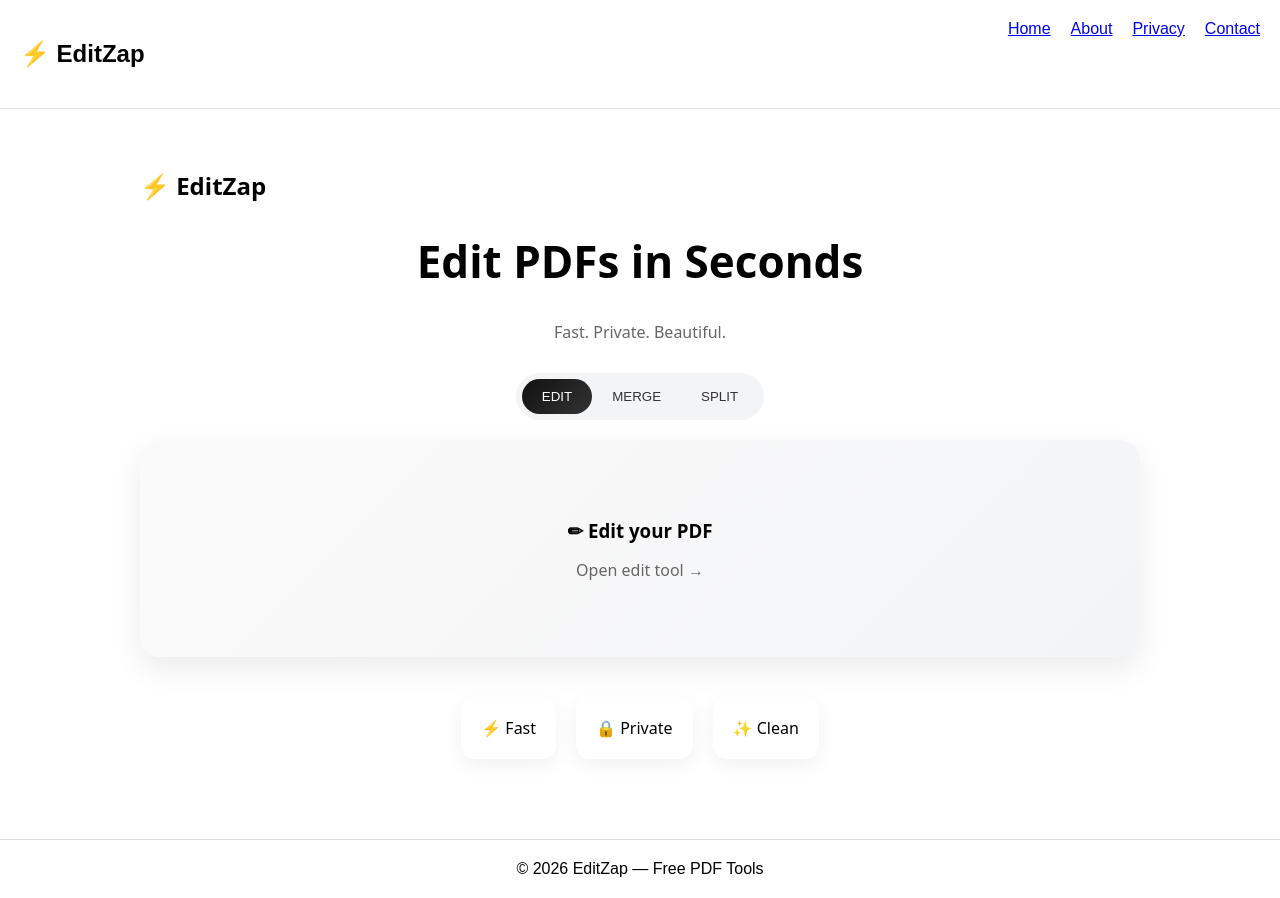
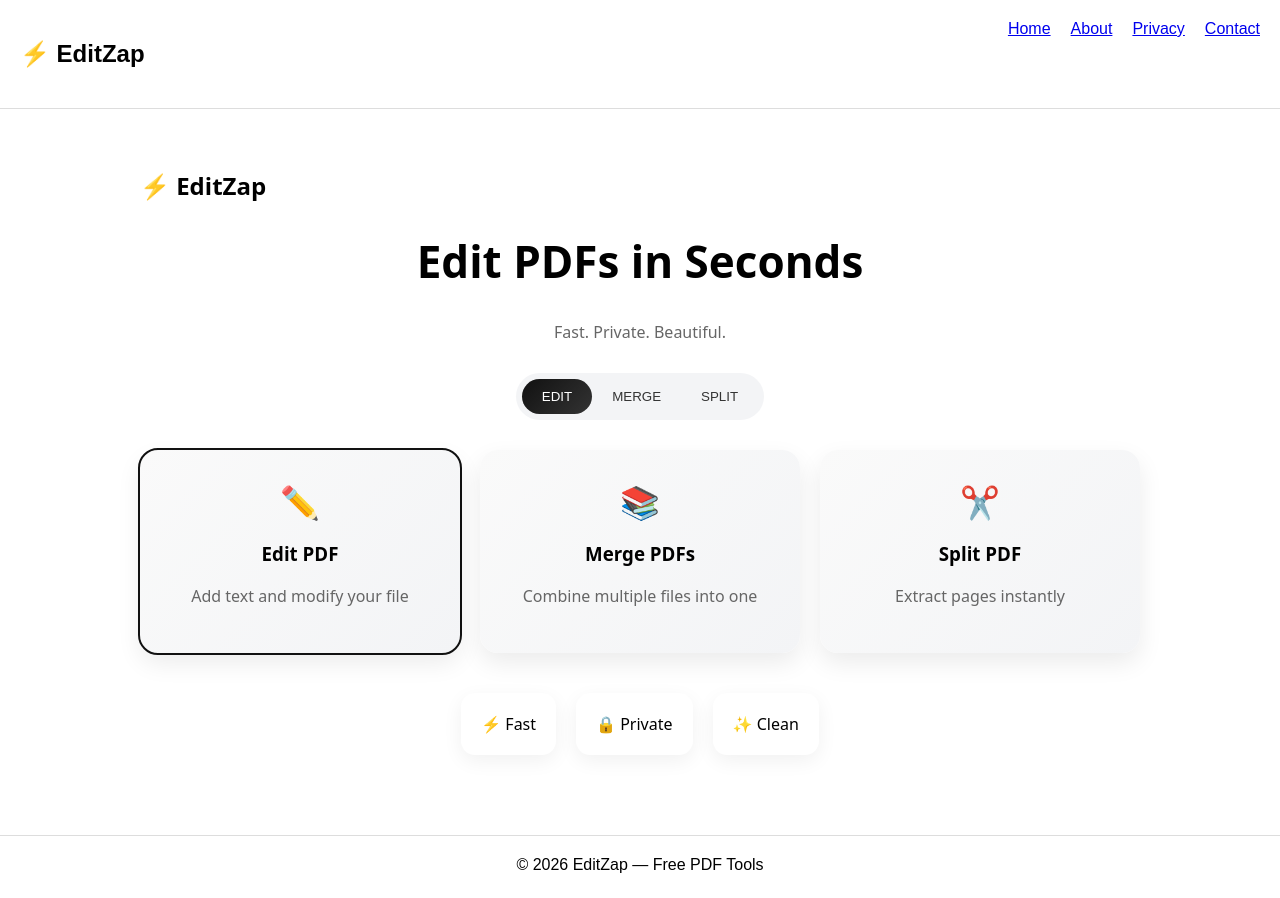
Before and after one commit to editzap/editzap, a Next.js app: page / in a window 1280 px wide. Built offline with nearby package versions, Linux system fonts and the light colour scheme.

Commit message:
final working version

```diff
--- a/app/page.tsx
+++ b/app/page.tsx
@@ -15,6 +15,32 @@ export default function Home() {
     router.push("/editor");
   };
 
+  const tools: {
+    id: Tab;
+    title: string;
+    desc: string;
+    icon: string;
+  }[] = [
+    {
+      id: "edit",
+      title: "Edit PDF",
+      desc: "Add text and modify your file",
+      icon: "✏️",
+    },
+    {
+      id: "merge",
+      title: "Merge PDFs",
+      desc: "Combine multiple files into one",
+      icon: "📚",
+    },
+    {
+      id: "split",
+      title: "Split PDF",
+      desc: "Extract pages instantly",
+      icon: "✂️",
+    },
+  ];
+
   return (
     <div style={container}>
       {/* NAV */}
@@ -29,20 +55,14 @@ export default function Home() {
         style={hero}
       >
         <h1 style={title}>Edit PDFs in Seconds</h1>
-        <p style={subtitle}>
-          Fast. Private. Beautiful.
-        </p>
+        <p style={subtitle}>Fast. Private. Beautiful.</p>
       </motion.div>
 
       {/* TABS */}
       <div style={tabsWrapper}>
         <div style={tabs}>
           {(["edit", "merge", "split"] as Tab[]).map((t) => (
-            <button
-              key={t}
-              onClick={() => setTab(t)}
-              style={tabBtn}
-            >
+            <button key={t} onClick={() => setTab(t)} style={tabBtn}>
               {tab === t && (
                 <motion.div
                   layoutId="active-pill"
@@ -56,23 +76,28 @@ export default function Home() {
         </div>
       </div>
 
-      {/* ACTION CARD */}
-      <motion.div
-        whileHover={{ scale: 1.04 }}
-        whileTap={{ scale: 0.98 }}
-        style={card}
-        onClick={() => goToEditor(tab)}
-      >
-        <h3 style={{ marginBottom: 10 }}>
-          {tab === "edit" && "✏ Edit your PDF"}
-          {tab === "merge" && "⊞ Merge multiple PDFs"}
-          {tab === "split" && "✂ Split PDF into pages"}
-        </h3>
-
-        <p style={cardText}>
-          Open {tab} tool →
-        </p>
-      </motion.div>
+      {/* TOOL CARDS */}
+      <div style={toolsGrid}>
+        {tools.map((t) => (
+          <motion.div
+            key={t.id}
+            whileHover={{ y: -8, scale: 1.03 }}
+            whileTap={{ scale: 0.97 }}
+            style={{
+              ...toolCard,
+              ...(tab === t.id ? activeToolCard : {}),
+            }}
+            onClick={() => {
+              setTab(t.id);
+              goToEditor(t.id);
+            }}
+          >
+            <div style={icon}>{t.icon}</div>
+            <h3>{t.title}</h3>
+            <p style={cardText}>{t.desc}</p>
+          </motion.div>
+        ))}
+      </div>
 
       {/* FEATURES */}
       <div style={features}>
@@ -148,14 +173,29 @@ const tabText = (active: boolean): React.CSSProperties => ({
   fontWeight: 500,
 });
 
-const card: React.CSSProperties = {
-  marginTop: 20,
-  padding: 60,
-  borderRadius: 20,
+const toolsGrid: React.CSSProperties = {
+  display: "grid",
+  gridTemplateColumns: "repeat(auto-fit, minmax(220px, 1fr))",
+  gap: 20,
+  marginTop: 30,
+};
+
+const toolCard: React.CSSProperties = {
+  padding: 30,
+  borderRadius: 18,
+  background: "linear-gradient(135deg, #fafafa, #f3f4f6)",
+  boxShadow: "0 10px 25px rgba(0,0,0,0.08)",
+  cursor: "pointer",
   textAlign: "center",
-  background: "linear-gradient(135deg, #fafafa, #f3f4f6)",
-  boxShadow: "0 12px 30px rgba(0,0,0,0.08)",
-  cursor: "pointer",
+};
+
+const activeToolCard: React.CSSProperties = {
+  outline: "2px solid #111",
+};
+
+const icon: React.CSSProperties = {
+  fontSize: 32,
+  marginBottom: 10,
 };
 
 const cardText: React.CSSProperties = {
```
